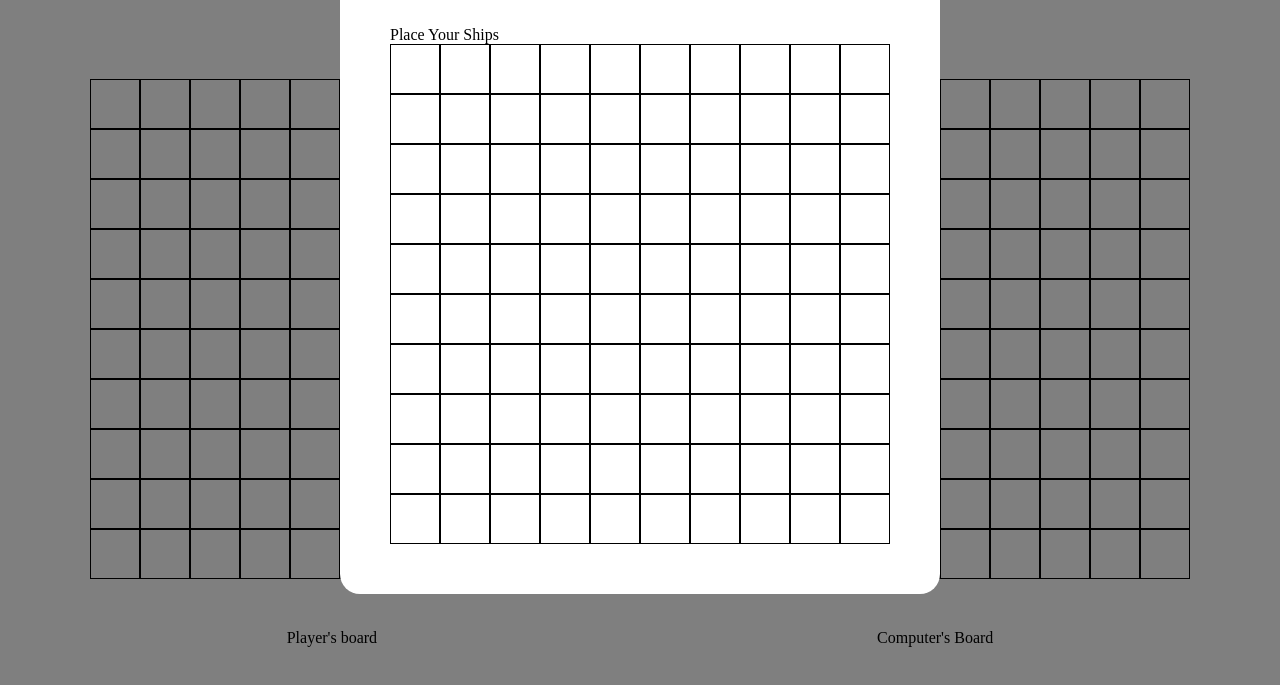
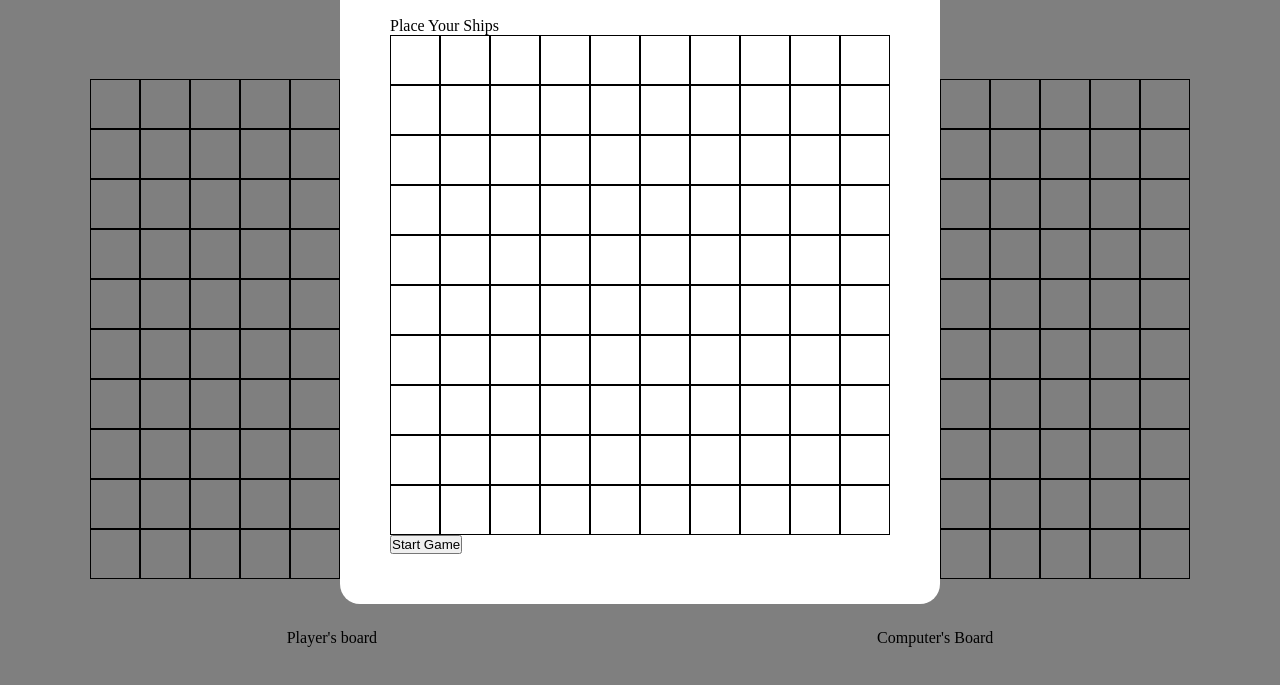
Before and after one commit to codingcreedd/BattleshipTOP, a plain HTML site: page index.html in a window 1280 px wide. Shown: the part 115-800 px from the top of the page. Drawn offline with Linux system fonts and the light colour scheme.

Commit message:
Add start game button

```diff
--- a/index.html
+++ b/index.html
@@ -32,6 +32,8 @@
                 <div class="board player-board">
 
                 </div>
+
+                <button class="start-button">Start Game</button>
             </div>
         </div>
 
```
